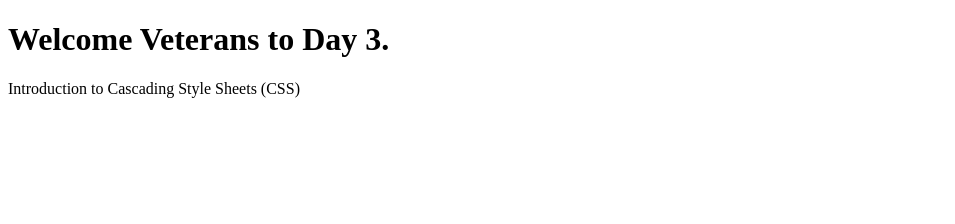
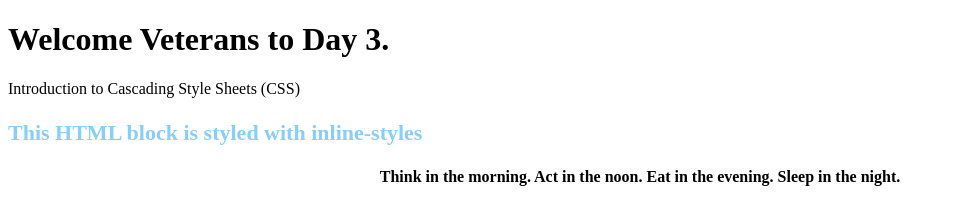
Before and after one commit to sj7495/vit-day-3, a plain HTML site: page index.html in a window 1280 px wide. Shown: the whole page, without its empty margins (0-955 px from the left). Drawn offline with Linux system fonts and the light colour scheme.

Commit message:
added inline styles and challenge

```diff
--- a/index.html
+++ b/index.html
@@ -14,6 +14,23 @@
     <p>
       Introduction to Cascading Style Sheets (CSS)
     </p>
+    <p style="font-weight: bold; font-size: 22px; color: lightskyblue">
+      This HTML block is styled with inline-styles
+    </p>
+  </div>
+
+  <!-- Challenge -->
+  <!--
+     Using inline styles create a div element that has a background of green with yellow text inside of it.
+     Also, add some padding around the outer container and move it down the page using margin
+     padding should be 35px all the way around
+     margin should be 50px from the top
+  -->
+  <div style="text-align: center;">
+    <p style="font-weight: bold;">
+      <!-- Write your favorite quote inside this block -->
+      Think in the morning. Act in the noon. Eat in the evening. Sleep in the night.
+    </p>
   </div>
 </body>
 </html>
```
